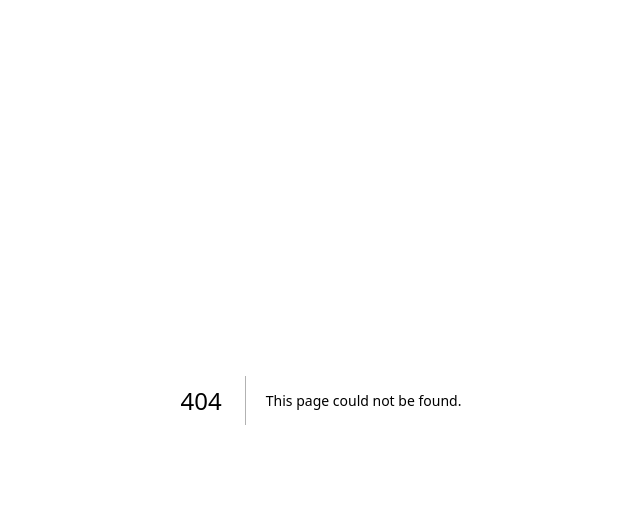
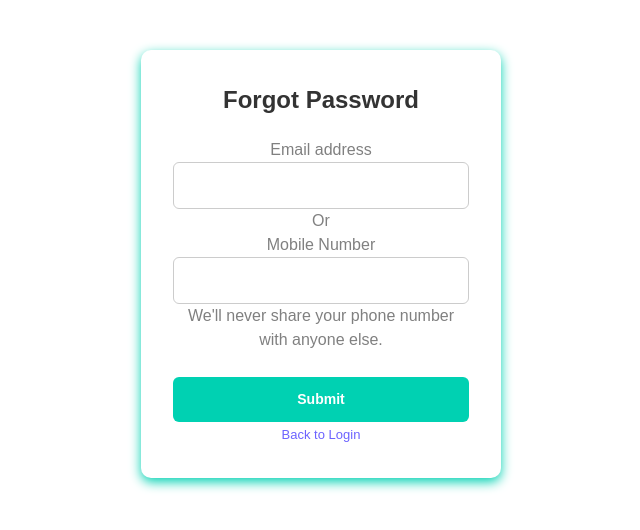
Before and after one commit to Chanikya-Sanapala/CHANIX-FUTURE-OF-AI-RECRUITMENT, a Next.js app in the folder frontend/: page /components/ForgotPassword in a window 1280 px wide. Before the commit this address had no page. Shown: the top 530 px of the page, without its empty margins (319-959 px from the left). Built offline with nearby package versions, Linux system fonts and the light colour scheme.

Commit message:
added forgot password components

```diff
--- /dev/null
+++ b/frontend/src/app/components/ForgotPassword/page.jsx
@@ -0,0 +1,25 @@
+"use client"
+
+import React from 'react'
+
+const ForgotPassword = () => {
+  return (
+    <div className="login-card">
+      <h1 className="title">Forgot Password</h1>
+      <form>
+        <div className="mb-3 input-wrapper grid">
+          <label htmlFor="email" className="form-label">Email address </label>
+          <input type="email" className="form-control input-field" id="email" aria-describedby="emailHelp" />
+          <h1>Or</h1>
+          <label htmlFor="phone" className="form-label">Mobile Number </label>
+          <input type="tel" className="form-control input-field" id="phone" aria-describedby="phoneHelp" />
+          <div id="phoneHelp" className="form-text">We'll never share your phone number with anyone else.</div>
+        </div>
+        <button type="submit" className="btn btn-primary">Submit</button>
+      </form>
+      <a href="/components/Login" className="forgot-link">Back to Login</a>
+    </div>
+  )
+}
+
+export default ForgotPassword
--- a/frontend/src/app/components/Login/page.jsx
+++ b/frontend/src/app/components/Login/page.jsx
@@ -39,7 +39,7 @@ export default function LoginForm() {
       </div>
 
       <div className="forgot-wrapper">
-        <a href="#" className="forgot-link">Forgot password?</a>
+        <a href="/components/ForgotPassword" className="forgot-link">Forgot password?</a>
       </div>
 
 
```
